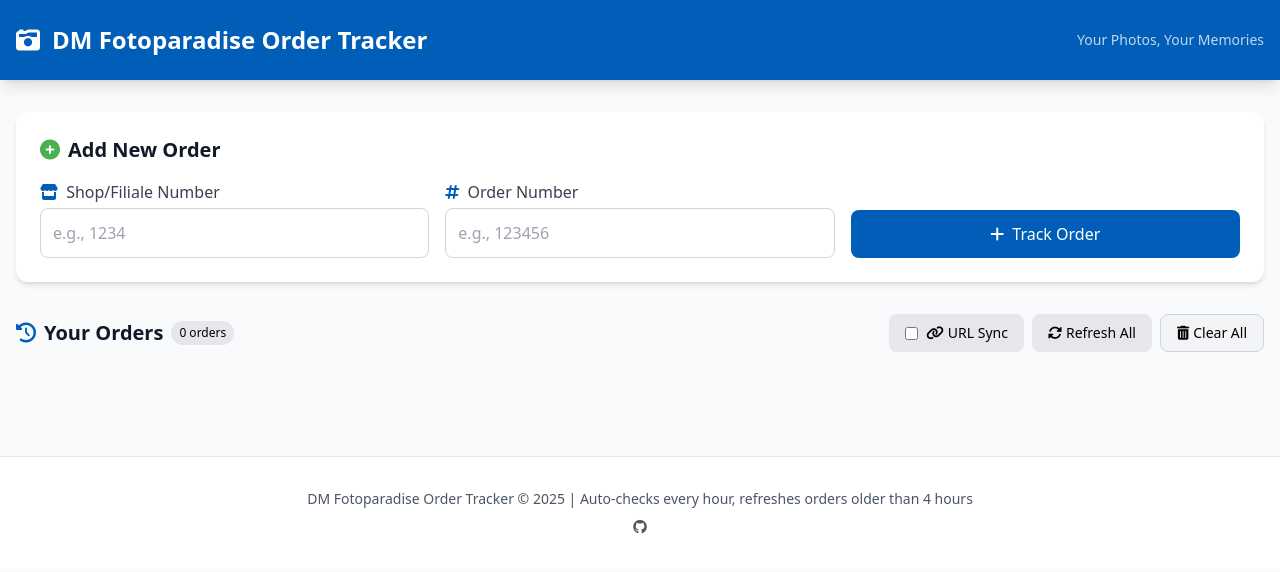
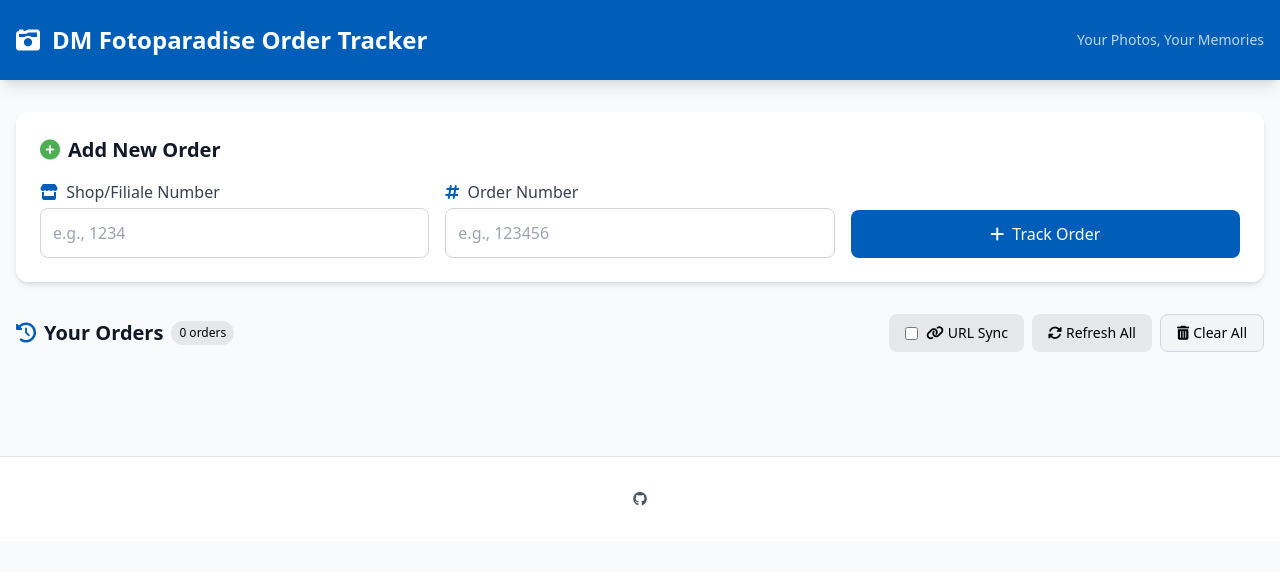
Before and after one commit to simon300000/fotoparadies-order-status, a plain HTML site: page index.html in a window 1280 px wide. Drawn offline with nearby package versions, Linux system fonts and the light colour scheme.

Commit message:
remove footer

```diff
--- a/index.html
+++ b/index.html
@@ -239,8 +239,7 @@
 
   <footer class="bg-white dark:bg-gray-800 border-t dark:border-gray-700 py-8 mt-12 transition-colors duration-300">
     <div class="container mx-auto px-4 text-center text-gray-600 dark:text-gray-400 text-sm">
-      <p>DM Fotoparadise Order Tracker &copy; <span id="current-year"></span> | Auto-checks every hour, refreshes orders older than 4 hours</p>
-      <p class="mt-2">
+      <p>
         <a href="https://github.com/simon300000/fotoparadies-order-status" target="_blank" rel="noopener noreferrer" class="text-gray-600 dark:text-gray-400 hover:text-primary transition-colors">
           <i class="fab fa-github"></i>
         </a>
@@ -274,9 +273,6 @@
   <script>
     // Initialize when DOM is ready
     document.addEventListener('DOMContentLoaded', () => {
-      // Set current year in footer
-      document.getElementById('current-year').textContent = new Date().getFullYear()
-
       // Initialize order tracking
       orderTracker.init()
     })
```
